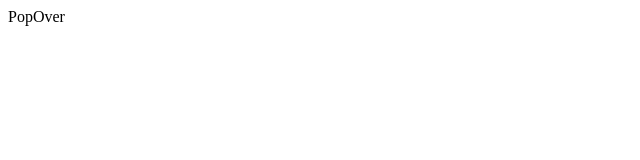
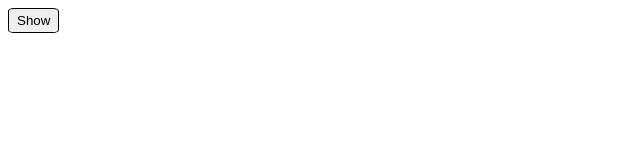
Before and after one commit to vr1Ravi/js-machine-coding, a React (Vite) app in the folder react/: page / in a window 1280 px wide. Shown: the top 160 px of the page, without its empty margins (0-640 px from the left). Built offline with nearby package versions, Linux system fonts and the light colour scheme.

Commit message:
popover completed

```diff
--- a/react/src/App.jsx
+++ b/react/src/App.jsx
@@ -13,7 +13,7 @@ import ToggleArrayItem from "./components/ToggleArrayItem";
 function App() {
   return (
     <>
-      <Toaster />
+      {/* <Toaster /> */}
       <div>
         {/* <DebounceSearch/> */}
         {/* <CaptureOnScroll/> */}
@@ -25,7 +25,10 @@ function App() {
         {/* <ProgressBar/> */}
         {/* <Counter/> */}
         {/* <GridLights/> */}
-        <PopOver></PopOver>
+        <PopOver>
+          <PopOver.Action label={"Show"} />
+          <PopOver.Content>Hello there</PopOver.Content>
+        </PopOver>
       </div>
     </>
   );
--- a/react/src/components/popOver/index.jsx
+++ b/react/src/components/popOver/index.jsx
@@ -4,23 +4,63 @@
  * Dialog :- Behaviour is same. But the real difference is we cannot inetract with behind elements of dialog, when it appears
  * Other difference is focus.
  */
+import { useState } from "react";
+import { createPortal } from "react-dom";
+import "./style.css";
+import { createContext, useContext } from "react";
+import { useRef } from "react";
 
-function PopOver() {
-  return <div>PopOver</div>;
+const PopOverContext = createContext();
+
+function PopOver({ children }) {
+  const [isContentOpen, setIsContentOpen] = useState(false);
+  const contentRef = useRef(null);
+  const actionRef = useRef(null);
+
+  const togglePopOver = () => {
+    const newValue = !isContentOpen;
+    setIsContentOpen(newValue);
+
+    if (newValue) {
+      const { top: bTop, height: bHeight } =
+        actionRef.current.getBoundingClientRect();
+      contentRef.current.style.top = `${bTop + bHeight + 10}px`;
+    }
+  };
+
+  return (
+    <PopOverContext.Provider
+      className="pov-over"
+      value={{ togglePopOver, contentRef, isContentOpen, actionRef }}
+    >
+      <div className="pop-over">{children}</div>
+    </PopOverContext.Provider>
+  );
 }
 
 function Action({ label, node, children }) {
-  if (children) {
-    return <button>{children}</button>;
-  }
-  if (node) {
-    return <button>{node}</button>;
-  }
-  return <buttonn>{label}</buttonn>;
+  const { togglePopOver, actionRef } = useContext(PopOverContext);
+  const actionElement = children ?? node ?? label ?? "Show";
+
+  return (
+    <button className="action" onClick={togglePopOver} ref={actionRef}>
+      {actionElement}
+    </button>
+  );
 }
 
 function Content({ children }) {
-  return <div className="content">{children}</div>;
+  const { isContentOpen, contentRef } = useContext(PopOverContext);
+
+  return createPortal(
+    <div
+      ref={contentRef}
+      className={`${!isContentOpen && "hidden-content"} content-box`}
+    >
+      {children}
+    </div>,
+    document.body,
+  );
 }
 
 PopOver.Action = Action;
--- /dev/null
+++ b/react/src/components/popOver/style.css
@@ -0,0 +1,23 @@
+.pop-over {
+  position: relative;
+}
+
+.action {
+  padding: 4px 8px;
+  outline: none;
+  cursor: pointer;
+  border: 1px solid;
+  border-radius: 12%;
+  margin-bottom: 4px;
+}
+.content-box {
+  position: absolute;
+  background-color: black;
+  color: white;
+  padding: 4px 8px;
+  border-radius: 4px;
+  pointer-events: none;
+}
+.hidden-content {
+  opacity: 0;
+}
```
